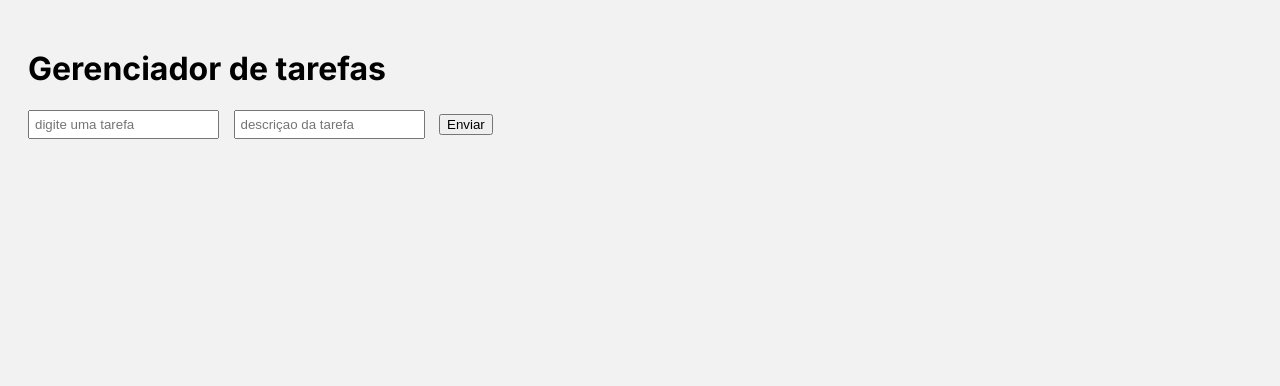
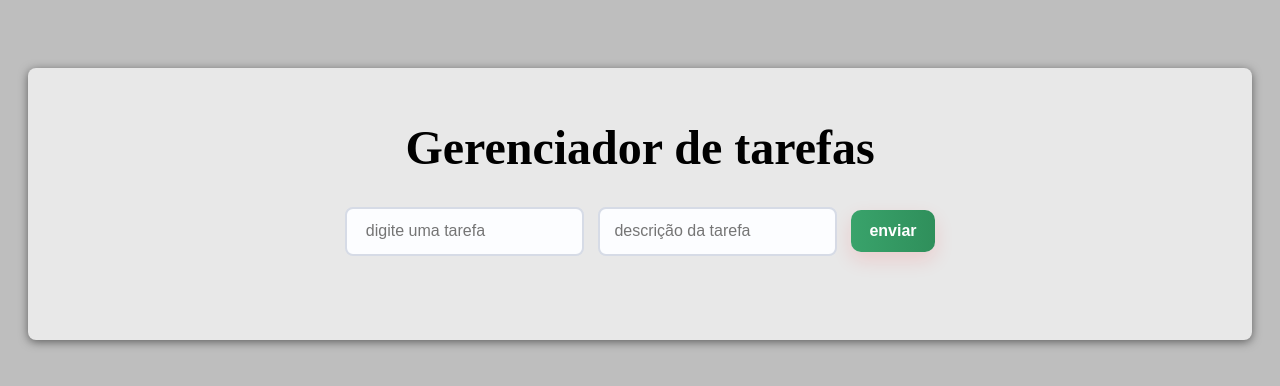
Before and after one commit to ruanguimaraes-sketch/aula_gerenciador, a plain HTML site: page index.html in a window 1280 px wide. Drawn offline with Linux system fonts and the light colour scheme.

Commit message:
alteraçao HTML E CSS

```diff
--- a/index.html
+++ b/index.html
@@ -6,22 +6,25 @@
     <title>Document</title>
 </head>
 <body>
+    <div class="container">
     <h1>Gerenciador de tarefas</h1>
+
     <link rel="stylesheet" href="/style.css">
 
-    <form>
-        <input type="text" placeholder="digite uma tarefa"
+    <form id="task-form">
+        <input id="title" type= "text" placeholder=" digite uma tarefa"
         required>
-        <input type="text" placeholder="descriçao da tarefa">
-        <button>Enviar</button>
-
+        <input id="description" type ="text" placeholder="descrição da tarefa">
+        <button type="submit">enviar</button>
     </form>
 
-    <ul>
+    <ul id="task-list">
 
     </ul>
+    </div>
 
 
 
+   <script src="script.js"></script>
 </body>
 </html>
--- a/script.js
+++ b/script.js
@@ -0,0 +1,12 @@
+const apiUrl = 'http://localhost:3000/tasks';
+
+const  form = document.getElementById('task-form');
+const taskList = document.getElementById('task-list');
+
+form.addEventListener('submit', async(e) =>{
+    e.preventDefault();
+
+    const title = document.getElementById('title').value;
+    const description = document.getElementById
+('description').value;
+})
--- a/style.css
+++ b/style.css
@@ -1,11 +1,27 @@
 
 @import url('https://fonts.googleapis.com/css2?family=Inter:ital,opsz,wght@0,14..32,100..900;1,14..32,100..900&display=swap');
+body {
+    font-family: 'inter' sans-serif;
+    padding: 20px;
+    background-color: #bebebe;
+}
 
+.container {
+    max-width: 1200px;
+    margin: 40px auto;
+    background-color: #e8e8e8;
+    padding: 20px;
+    border-radius: 8px;
+    box-shadow: 0 2px 10px rgba(0, 0, 0, 0.5);
+    display: flex;
+    flex-direction: column;
+    justify-content: center;
+    align-items: center;
+}
 
-body {
-    font-family: 'inter';
-    padding: 20px;
-    background-color: #f2f2f2;
+h1{
+    font-size: 3em;
+
 }
 
 form{
@@ -17,21 +33,55 @@ input{
     padding: 5px;
 }
 
+#task-form input{
+    box-sizing: border-box;
+    padding: 12px 14px;
+    font-size: 16px;
+    line-height: 1.3;
+    margin-bottom: 12px;
+    border: 2px solid #d6dbe6;
+    border-radius: 8px;
+    background-color: #fcfdff;
+    transition: border-color 0.12s ease, box-shadow 0.12s ease;
+}
+
+#task-form input:focus{
+    outline: none;
+    border-color: #63c07a;
+    box-shadow: 0 6px 18px rgba(99, 192, 122, 0.12);
+}
+
+#task-form button{
+    display: inline-block;
+    padding: 12px 18px;
+    font-size: 16px;
+    font-weight: 600;
+    color: #ffffff;
+    background: linear-gradient(90deg, #39a36b 0%, #2f8f5b 100%);
+    border: none;
+    border-radius:10px;
+    cursor: pointer;
+    box-shadow:0 8px 20px rgba(255, 2, 2, 0.12);
+    transition: border-color 0.8s ease, box-shadow 0.12s, opacity 0.12s ease;
+}
 ul {
+    width: 530px;
     list-style-type: none;
     padding: 0;
     }
 
     li{
         background: white;
-        margin: 5px 0;
-        padding: 10px;
+        margin: 5px 0 12px 0;
+        padding: 12px 14px;
+        font-size: 16px;
+        line-height: 1.3;
         border-left: 5px solid #4caf50;
+        border-radius: 8px;
         display: flex;
         justify-content: space-between;
         align-items: center;
     }
-
     .completed {
         text-decoration: line-through;
         opacity: 0.6;
```
